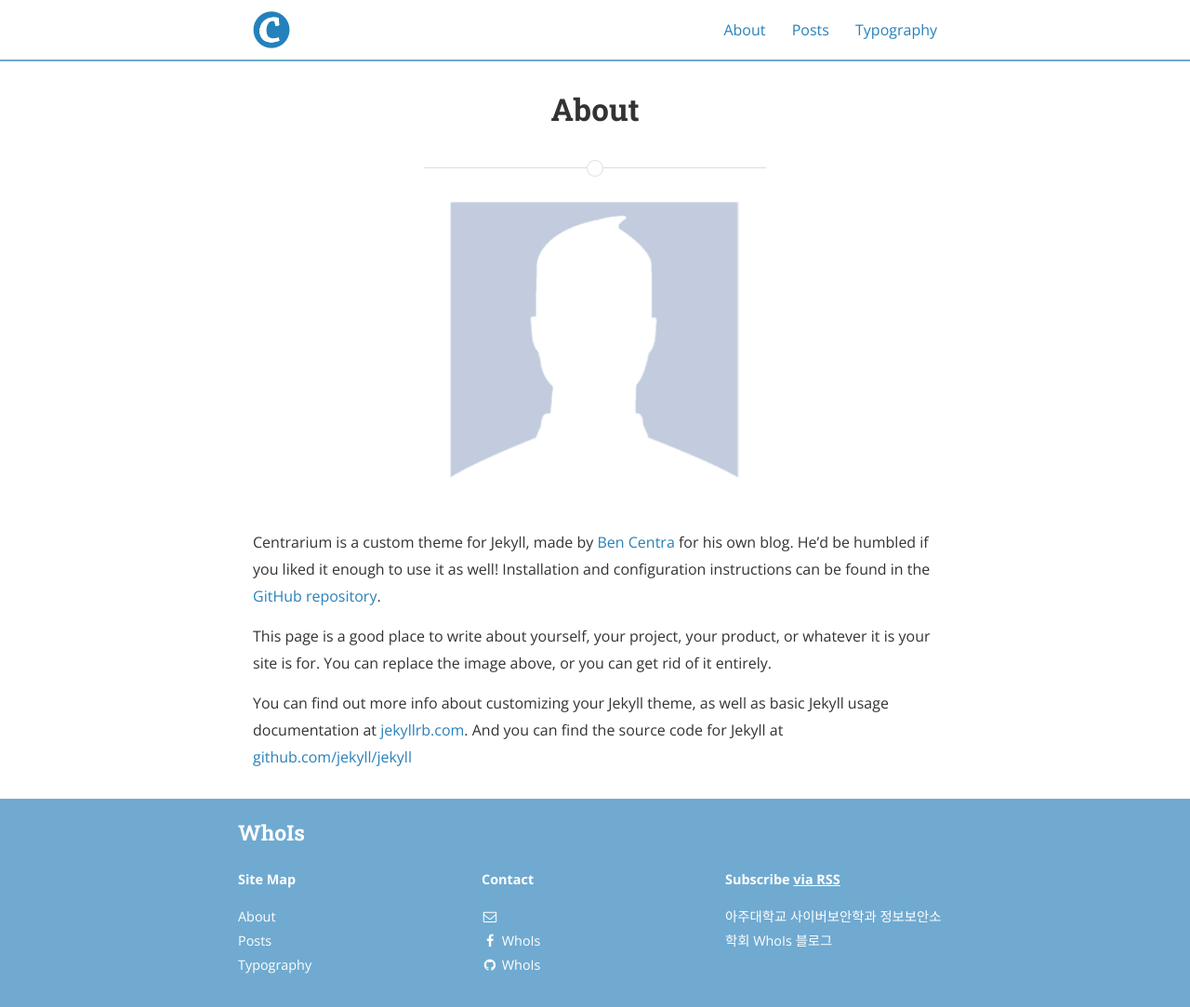
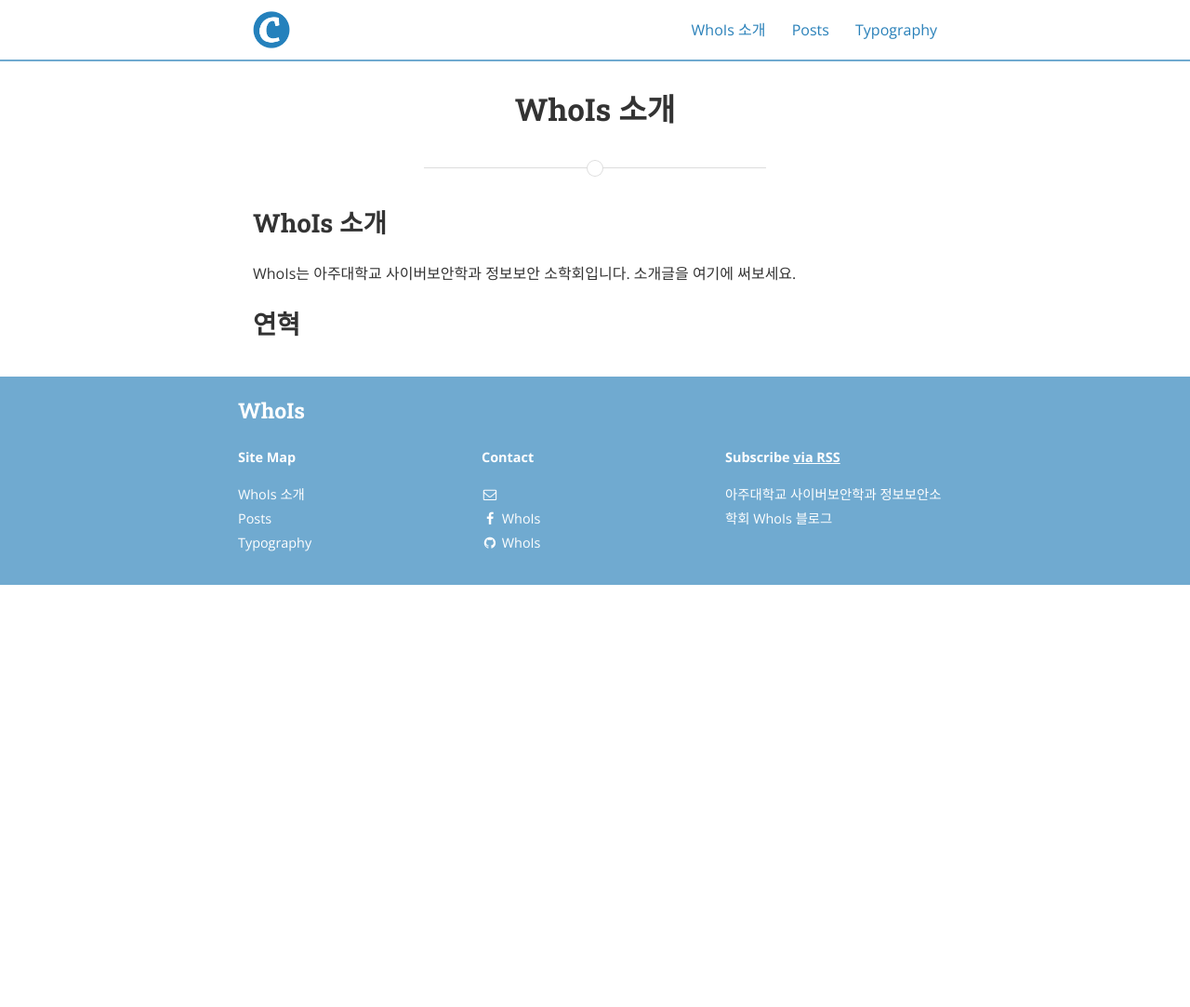
Before and after one commit to ajou-whois/ajou-whois.github.io, a Jekyll site: the page built from about.md, in a window 1280 px wide. Shown: the whole page at 93% size. Built offline with Jekyll 4.4.1, drawn with Linux system fonts in a browser that asks for light colours; nearby versions of some CDN libraries; after the commit the page ends 900 px from its top, so only the background shows below that.

Commit message:
Update about

```diff
--- a/about.md
+++ b/about.md
@@ -1,17 +1,11 @@
 ---
 layout: page
-title: About
+title: "WhoIs 소개"
 permalink: /about/
 ---
 
-<img src="{{ site.baseurl }}/assets/profile-placeholder.gif" title="Profile Picture" class="profile">
+## WhoIs 소개
 
-Centrarium is a custom theme for Jekyll, made by [Ben Centra][bencentra] for his own blog. He'd be humbled if you liked it enough to use it as well! Installation and configuration instructions can be found in the [GitHub repository](https://github.com/bencentra/centrarium).
+WhoIs는 아주대학교 사이버보안학과 정보보안 소학회입니다. 소개글을 여기에 써보세요.
 
-This page is a good place to write about yourself, your project, your product, or whatever it is your site is for. You can replace the image above, or you can get rid of it entirely.
-
-You can find out more info about customizing your Jekyll theme, as well as basic Jekyll usage documentation at [jekyllrb.com](http://jekyllrb.com/). And you can find the source code for Jekyll at [github.com/jekyll/jekyll](https://github.com/jekyll/jekyll)
-
-[centrarium]: https://github.com/bencentra/centrarium
-[bencentra]: http://bencentra.com
-[jekyll]: https://github.com/jekyll/jekyll
+## 연혁
```
